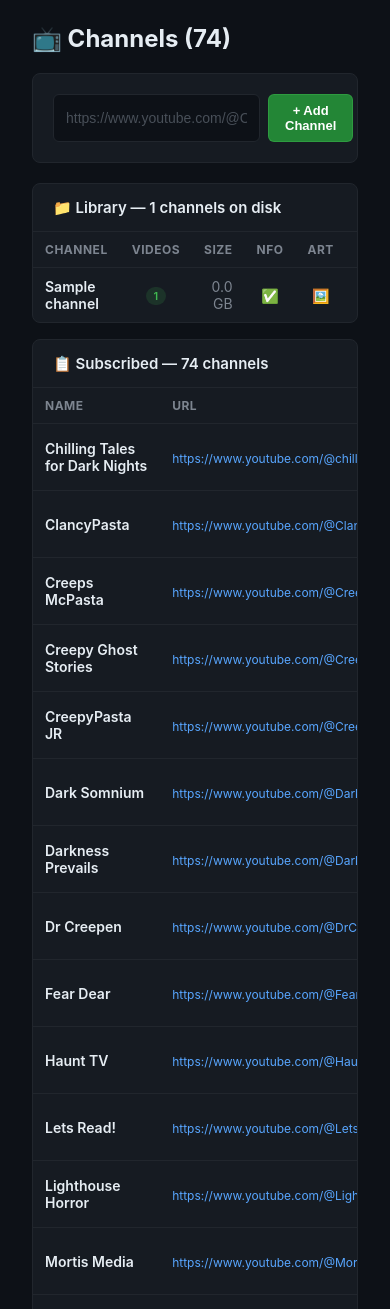
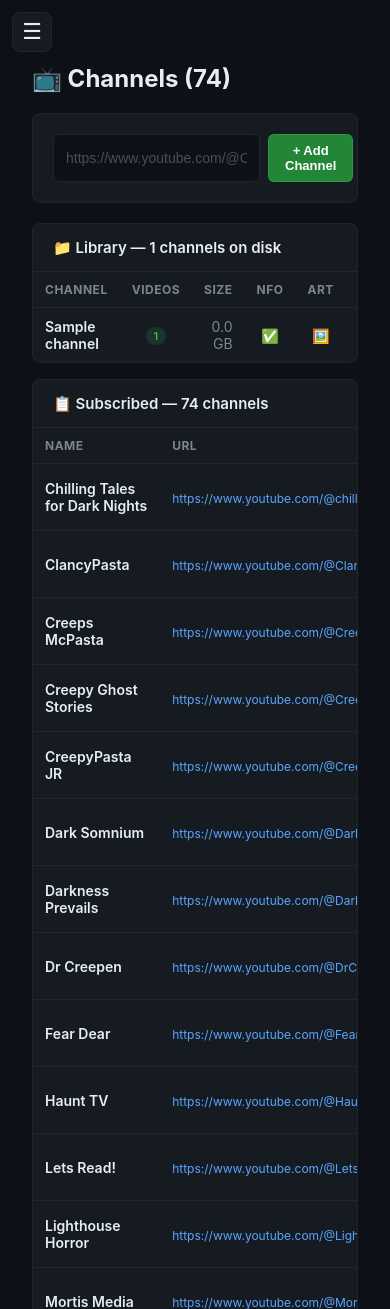
Before and after one commit to bmcgarybot/slugtube-oss, a Flask app: page /channels in a window 390 px wide. Shown: the top 1309 px of the page. Run offline with Flask 3, Linux system fonts and the light colour scheme; tables that the repository leaves empty hold one stand-in row (values such as "Sample post"); parts of the project's set-up code (start-up, migrations or seed data) failed here and were passed over; some libraries are stand-ins or nearby versions.

Commit message:
Responsive sidebar: hamburger menu on narrow screens
- Sidebar slides in/out on screens under 900px instead of disappearing
- Hamburger button (☰) fixed top-left on mobile
- Dark overlay behind sidebar when open, tap to close
- Nav links auto-close sidebar on mobile
- Page header buttons wrap on narrow screens
- Fixed pause bar positioning for mobile

```diff
--- a/web/templates/base.html
+++ b/web/templates/base.html
@@ -286,19 +286,61 @@
         .setting-value { color: var(--text-dim); font-family: monospace; font-size: 13px; }
         .setting-desc { font-size: 12px; color: var(--text-dimmer); margin-top: 2px; }
 
+        /* ── Hamburger Toggle ── */
+        .hamburger {
+            display: none;
+            position: fixed;
+            top: 12px;
+            left: 12px;
+            z-index: 300;
+            background: var(--bg-card);
+            border: 1px solid var(--border);
+            border-radius: 8px;
+            color: var(--text);
+            font-size: 22px;
+            width: 40px;
+            height: 40px;
+            cursor: pointer;
+            align-items: center;
+            justify-content: center;
+            transition: background 0.15s;
+        }
+        .hamburger:hover { background: var(--bg-hover); }
+
+        .sidebar-overlay {
+            display: none;
+            position: fixed;
+            inset: 0;
+            background: rgba(0,0,0,0.5);
+            z-index: 99;
+        }
+        .sidebar-overlay.open { display: block; }
+
         @media (max-width: 900px) {
-            .sidebar { display: none; }
-            .main { margin-left: 0; max-width: 100%; }
+            .hamburger { display: flex; }
+            .sidebar {
+                transform: translateX(-100%);
+                transition: transform 0.25s ease;
+            }
+            .sidebar.open {
+                transform: translateX(0);
+            }
+            .main { margin-left: 0; max-width: 100%; padding-top: 64px; }
             .two-col { grid-template-columns: 1fr; }
             .stat-grid { grid-template-columns: repeat(2, 1fr); }
+            .page-header { flex-wrap: wrap; gap: 8px; }
+            .page-header .btn-group { width: 100%; }
         }
     </style>
 </head>
 <body>
 
+<button class="hamburger" onclick="document.querySelector('.sidebar').classList.toggle('open'); document.querySelector('.sidebar-overlay').classList.toggle('open');" aria-label="Menu">☰</button>
+<div class="sidebar-overlay" onclick="document.querySelector('.sidebar').classList.remove('open'); this.classList.remove('open');"></div>
+
 <aside class="sidebar">
     <div class="sidebar-brand"><span>🐌</span> SlugTube</div>
-    <nav class="sidebar-nav">
+    <nav class="sidebar-nav" onclick="if(window.innerWidth<=900){document.querySelector('.sidebar').classList.remove('open');document.querySelector('.sidebar-overlay').classList.remove('open');}">
         <a href="/" class="{% if page == 'dashboard' %}active{% endif %}">
             <span class="icon">📊</span> Dashboard
         </a>
@@ -349,7 +391,7 @@
 
 <!-- Global pause bar -->
 {% if paused is defined and paused %}
-<div style="position:fixed;bottom:0;left:220px;right:0;padding:10px 24px;background:rgba(210,153,34,0.12);border-top:1px solid rgba(210,153,34,0.3);display:flex;justify-content:space-between;align-items:center;z-index:200;">
+<div style="position:fixed;bottom:0;left:0;right:0;padding:10px 24px;background:rgba(210,153,34,0.12);border-top:1px solid rgba(210,153,34,0.3);display:flex;justify-content:space-between;align-items:center;z-index:200;">
     <span style="color:var(--orange);font-weight:600;font-size:14px;">⏸️ Downloads Paused — scheduled checks will be skipped</span>
     <form method="POST" action="/resume"><button type="submit" class="btn btn-primary" style="padding:6px 16px;">▶️ Resume</button></form>
 </div>
```
